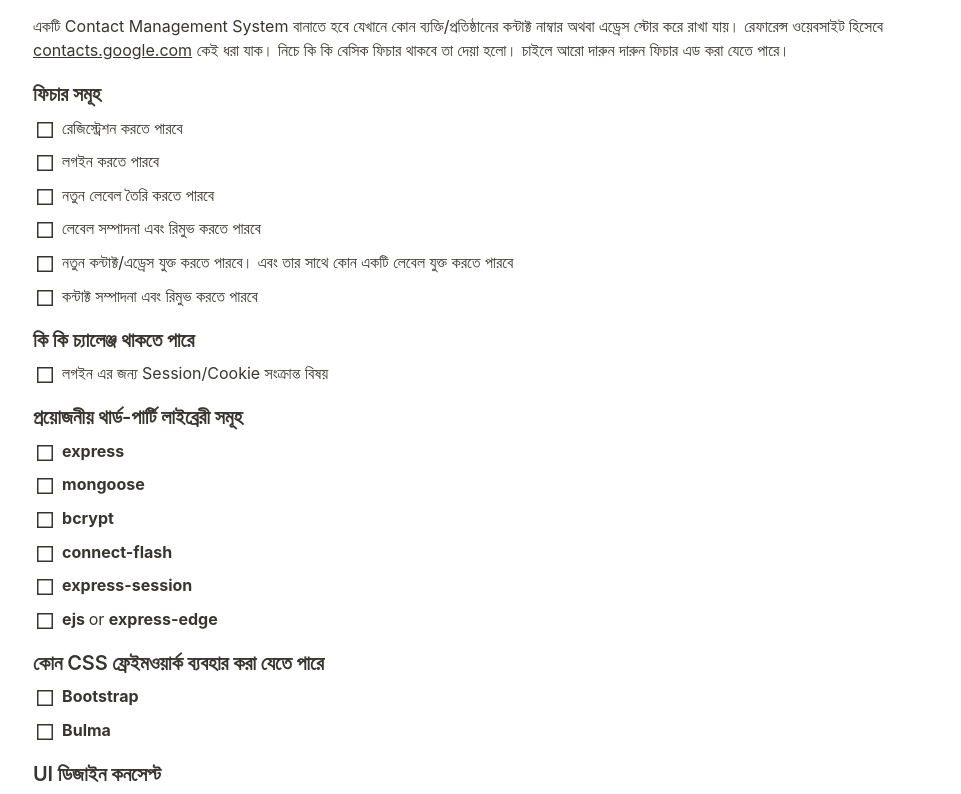
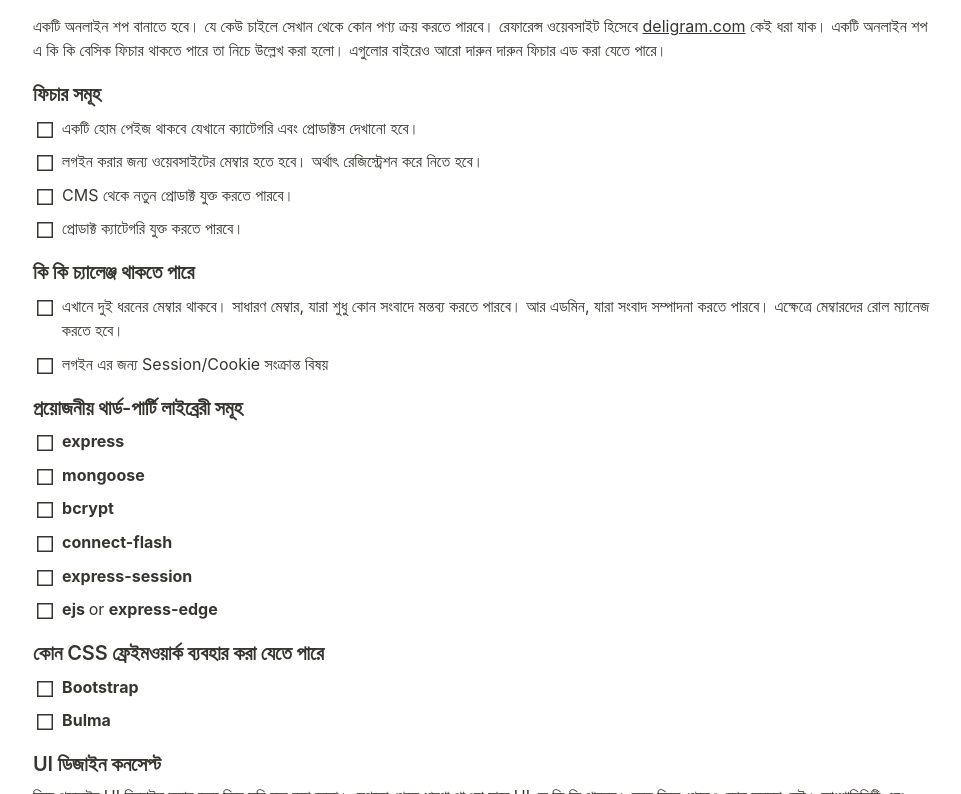
Before and after one commit to anwarulislam/webdev-tutorial-assignments, a plain HTML site: page task-5.html in a window 1280 px wide. Shown: the part 96-890 px from the top of the page, without its empty margins (157-1118 px from the left). Drawn offline with Linux system fonts and the light colour scheme.

Commit message:
content changed

```diff
--- a/task-5.html
+++ b/task-5.html
@@ -2,7 +2,7 @@
 
 <head>
 	<meta http-equiv="Content-Type" content="text/html; charset=utf-8" />
-	<title>QnA/Forum Website</title>
+	<title>E-Commerce Website</title>
 	<link rel="stylesheet" href="style.css">
 
 </head>
@@ -10,57 +10,54 @@
 <body>
 	<article id="84c8bd0b-59c9-48a1-91ff-4a52c04e810e" class="page sans">
 		<header>
-			<h1 class="page-title">Contact Management</h1>
+			<h1 class="page-title">E-Commerce Website</h1>
 		</header>
 		<div class="page-body">
 			<p id="a377537a-f100-404b-805d-cab672bfc758" class="">
-				একটি Contact Management System বানাতে হবে যেখানে কোন
-				ব্যক্তি/প্রতিষ্ঠানের কন্টাক্ট নাম্বার অথবা এড্রেস স্টোর করে রাখা যায়। রেফারেন্স ওয়েবসাইট হিসেবে <a
-					href="http://contacts.google.com">contacts.google.com</a> কেই ধরা যাক। নিচে কি কি বেসিক ফিচার থাকবে
-				তা দেয়া হলো। চাইলে আরো দারুন দারুন ফিচার এড করা যেতে পারে।
+				একটি অনলাইন শপ বানাতে হবে। যে কেউ চাইলে সেখান থেকে কোন পণ্য ক্রয় করতে পারবে। রেফারেন্স ওয়েবসাইট হিসেবে <a
+					href="http://deligram.com">deligram.com</a> কেই ধরা যাক। একটি অনলাইন শপ এ কি কি বেসিক ফিচার থাকতে পারে তা নিচে উল্লেখ করা হলো। এগুলোর বাইরেও আরো দারুন দারুন ফিচার এড করা যেতে পারে।
 			</p>
 
 
 			<h3 id="9b66cede-06f4-4d9b-86a1-322780d1c535" class="">ফিচার সমূহ</h3>
 			<ul id="1c3341e9-d899-4265-849b-3e484810407c" class="to-do-list">
 				<li>
-					<div class="checkbox checkbox-off"></div> <span class="to-do-children-unchecked">রেজিস্ট্রেশন করতে
-						পারবে</span>
+					<div class="checkbox checkbox-off"></div> <span class="to-do-children-unchecked">
+						একটি হোম পেইজ থাকবে যেখানে ক্যাটেগরি এবং প্রোডাক্টস দেখানো হবে।
+					</span>
 				</li>
 			</ul>
 			<ul id="68c76e7f-0aae-4017-ae0c-c2cfcf2921b6" class="to-do-list">
 				<li>
-					<div class="checkbox checkbox-off"></div> <span class="to-do-children-unchecked">লগইন করতে
-						পারবে</span>
-				</li>
-			</ul>
-			<ul id="9c55408c-43b6-483d-bd10-828dcdd51dce" class="to-do-list">
-				<li>
-					<div class="checkbox checkbox-off"></div> <span class="to-do-children-unchecked">নতুন লেবেল তৈরি
-						করতে পারবে</span>
+					<div class="checkbox checkbox-off"></div> <span class="to-do-children-unchecked">
+						লগইন করার জন্য ওয়েবসাইটের মেম্বার হতে হবে। অর্থাৎ রেজিস্ট্রেশন করে নিতে হবে।
+					</span>
 				</li>
 			</ul>
 			<ul id="9fa2b003-206c-4c4e-910c-5af4d4456b10" class="to-do-list">
 				<li>
-					<div class="checkbox checkbox-off"></div> <span class="to-do-children-unchecked">লেবেল সম্পাদনা এবং
-						রিমুভ করতে পারবে</span>
+					<div class="checkbox checkbox-off"></div> <span class="to-do-children-unchecked">
+						CMS থেকে নতুন প্রোডাক্ট যুক্ত করতে পারবে।
+					</span>
 				</li>
 			</ul>
 			<ul id="0d5258e7-e60e-42f7-a398-b314cd69548f" class="to-do-list">
 				<li>
-					<div class="checkbox checkbox-off"></div> <span class="to-do-children-unchecked">নতুন
-						কন্টাক্ট/এড্রেস যুক্ত করতে পারবে। এবং তার সাথে কোন একটি লেবেল যুক্ত করতে পারবে</span>
-				</li>
-			</ul>
-			<ul id="8e2b1109-a1f1-4df8-85f3-1e6ae6097190" class="to-do-list">
-				<li>
-					<div class="checkbox checkbox-off"></div> <span class="to-do-children-unchecked">কন্টাক্ট সম্পাদনা
-						এবং রিমুভ করতে পারবে</span>
+					<div class="checkbox checkbox-off"></div> <span class="to-do-children-unchecked">
+						প্রোডাক্ট ক্যাটেগরি যুক্ত করতে পারবে।
+					</span>
 				</li>
 			</ul>
 
 
 			<h3 id="501be55b-5198-472f-a0da-06bad397aa54" class="">কি কি চ্যালেঞ্জ থাকতে পারে</h3>
+			<ul id="4a0368be-0b68-41b3-bbe7-ba9b4ccd2dfe" class="to-do-list">
+				<li>
+					<div class="checkbox checkbox-off"></div> <span class="to-do-children-unchecked">
+						এখানে দুই ধরনের মেম্বার থাকবে। সাধারণ মেম্বার, যারা শুধু কোন সংবাদে মন্তব্য করতে পারবে। আর এডমিন, যারা সংবাদ সম্পাদনা করতে পারবে। এক্ষেত্রে মেম্বারদের রোল ম্যানেজ করতে হবে।
+					</span>
+				</li>
+			</ul>
 			<ul id="4a0368be-0b68-41b3-bbe7-ba9b4ccd2dfe" class="to-do-list">
 				<li>
 					<div class="checkbox checkbox-off"></div> <span class="to-do-children-unchecked">লগইন এর জন্য
@@ -119,11 +116,11 @@
 						class="to-do-children-unchecked"><strong>Bulma</strong></span>
 				</li>
 			</ul>
-			<h3 id="a64e7794-9426-4a9f-872c-37fe02b04e97" class="">UI ডিজাইন কনসেপ্ট</h3>
-			<p id="c0b40c8c-4ebb-4e5d-b705-2c629991fcaf" class="">নিচে প্রজেক্টের UI ডিজাইন করার জন্য কিছু ছবি যুক্ত করা
+			<h3 id="a64e7794-9426-4a9f-872c-37fe02b04e97" class="d-none">UI ডিজাইন কনসেপ্ট</h3>
+			<p id="c0b40c8c-4ebb-4e5d-b705-2c629991fcaf" class="d-none">নিচে প্রজেক্টের UI ডিজাইন করার জন্য কিছু ছবি যুক্ত করা
 				হলো। যেগুলো থেকে ধারণা পাওয়া যাবে UI তে কি কি থাকবে। হুবহু মিলে গেলেও কোন সমস্যা নেই। ফাংশানিলিটি এবং
 				ফিচারের দিকে বেশি গুরুত্ব দেয়া উচিত।</p>
-			<figure id="8fcd2dfe-5804-49fe-980c-16583d0313ce" class="image"><a
+			<figure id="8fcd2dfe-5804-49fe-980c-16583d0313ce" class="image d-none"><a
 					href="https://images.unsplash.com/photo-1486312338219-ce68d2c6f44d?ixlib=rb-1.2.1&amp;q=85&amp;fm=jpg&amp;crop=entropy&amp;cs=srgb"><img
 						style="width:528px"
 						src="https://images.unsplash.com/photo-1486312338219-ce68d2c6f44d?ixlib=rb-1.2.1&amp;q=85&amp;fm=jpg&amp;crop=entropy&amp;cs=srgb" /></a>
```
